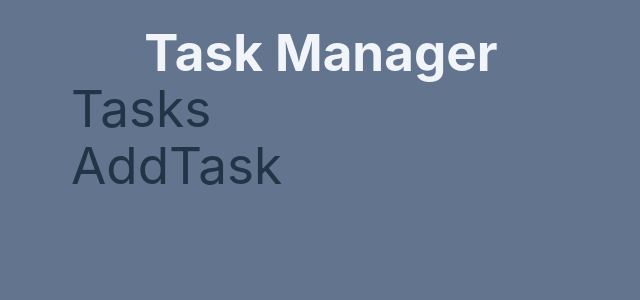
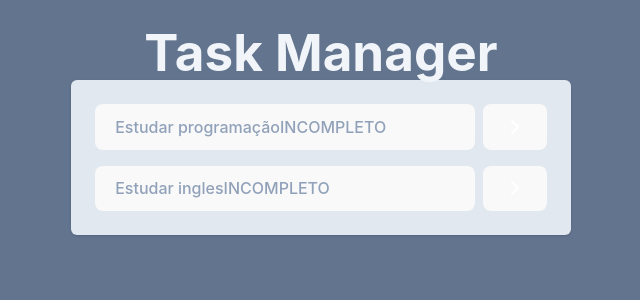
Before and after one commit to savass33/Estudo-React, a React (Vite) app: page / in a window 1280 px wide. Shown: the top 300 px of the page, without its empty margins (319-959 px from the left). Built offline with nearby package versions, Linux system fonts and the light colour scheme.

Commit message:
Estilização e inicio de taskCheck

```diff
--- a/index.html
+++ b/index.html
@@ -1,10 +1,10 @@
 <!DOCTYPE html>
-<html lang="en">
+<html lang="PT-BR">
   <head>
     <meta charset="UTF-8" />
     <link href="/src/styles.css" rel="stylesheet" />
     <meta name="viewport" content="width=device-width, initial-scale=1.0" />
-    <title>Vite + React</title>
+    <title>Task Manager</title>
   </head>
   <body>
     <div id="root"></div>
--- a/package.json
+++ b/package.json
@@ -11,6 +11,7 @@
   },
   "dependencies": {
     "@tailwindcss/vite": "^4.1.10",
+    "lucide-react": "^0.435.0",
     "react": "^18.3.1",
     "react-dom": "^18.3.1",
     "tailwindcss": "^4.1.10"
--- a/src/App.jsx
+++ b/src/App.jsx
@@ -1,15 +1,40 @@
 import Tasks from "./components/tasks";
 import AddTask from "./components/AddTask";
+import { useState } from "react";
 
 function App() {
+  const [tasks, setTasks] = useState([
+    {
+      id: 1,
+      title: "Estudar programação",
+      description: "Finalizar curso React",
+      isCompleted: false,
+    },
+    {
+      id: 2,
+      title: "Estudar ingles",
+      description: "Verbo to be",
+      isCompleted: false,
+    },
+  ]);
+
+  function onTaskClick(taskID) {
+    const newTasks = tasks.map((task) => {
+      if (task.id === taskID) {
+        return { ...task, isCompleted: !task.isCompleted };
+      }
+      return task;
+    });
+    setTasks(newTasks);
+  }
+
   return (
     <div className="w-screen h-screen bg-slate-500 flex justify-center p-6">
       <div className="w-[500px]">
         <h1 className="text-3xl text-slate-100 font-bold text-center">
           Task Manager
         </h1>
-        <Tasks />
-        <AddTask />
+        <Tasks tasks={tasks} onTaskClick={onTaskClick} />
       </div>
     </div>
   );
--- a/src/components/Tasks.jsx
+++ b/src/components/Tasks.jsx
@@ -1,5 +1,24 @@
-function Tasks() {
-  return <h1>Tasks</h1>;
+import { ChevronRightIcon } from "lucide-react";
+
+function Tasks(props) {
+  return (
+    <ul className="space-y-4 p-6 bg-slate-200 rounded-md shadow">
+      {props.tasks.map((task) => (
+        <li key={task.id} className="flex gap-2">
+          <button
+            onClick={() => props.onTaskClick(task.id)}
+            className="bg-slate-400 text-left w-full text-slate-400 p-2 rounded-md"
+          >
+            {task.title}
+            {task.isCompleted ? "COMPLETO" : "INCOMPLETO"}
+          </button>
+          <button className="bg-slate-400 text-white p-2 rounded-md">
+            <ChevronRightIcon />
+          </button>
+        </li>
+      ))}
+    </ul>
+  );
 }
 
 export default Tasks;
```
Also changed, not shown: 1 other file (tests, documents, lock files or other folders).
